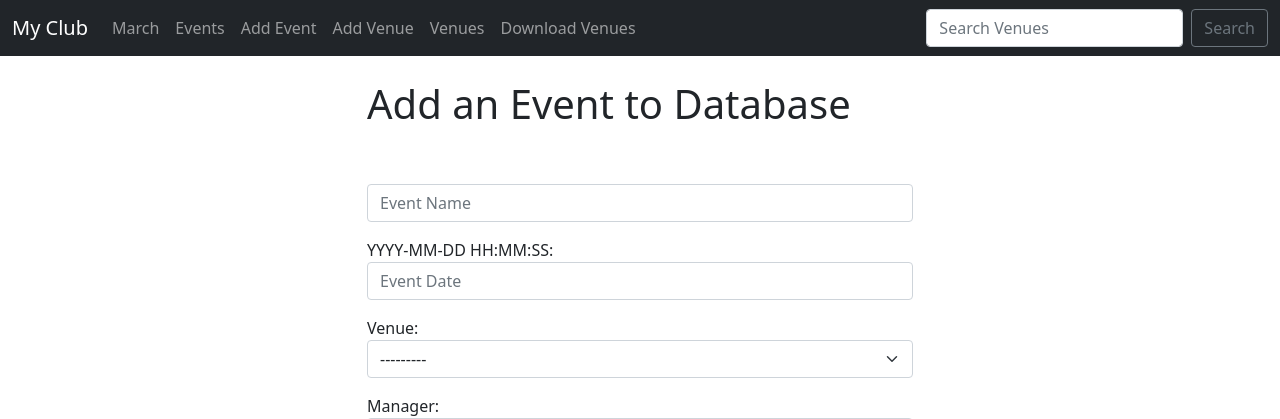
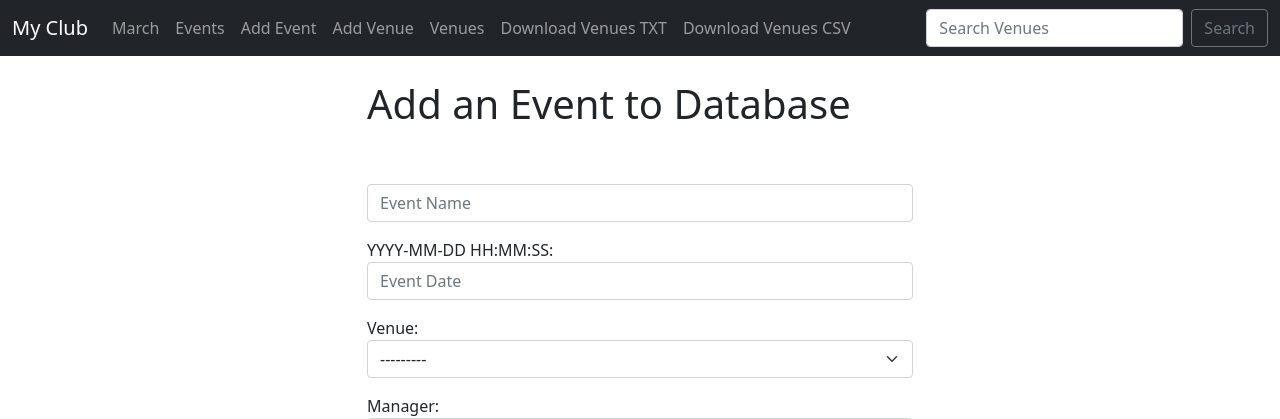
Before and after one commit to Eduardo-byte/events_website, a Django app: page /add_event in a window 1280 px wide. Shown: the top 419 px of the page. Run offline with Django 3.2, Linux system fonts and the light colour scheme; data comes from the database, SQL or seed files in the repository; both versions use the stored data as it was after the commit.

Commit message:
add txt and csv downloadable files

```diff
--- a/events/templates/events/navbar.html
+++ b/events/templates/events/navbar.html
@@ -22,7 +22,10 @@
           <a class="nav-link" href="{% url 'list-venues' %}">Venues</a>
         </li>
         <li class="nav-item">
-          <a class="nav-link" href="{% url 'venue-text' %}">Download Venues</a>
+          <a class="nav-link" href="{% url 'venue-text' %}">Download Venues TXT</a>
+        </li>
+        <li class="nav-item">
+          <a class="nav-link" href="{% url 'venue-csv' %}">Download Venues CSV</a>
         </li>
       </ul>
       <form class="d-flex" method=POST action="{% url 'search-venues' %}">
--- a/events/urls.py
+++ b/events/urls.py
@@ -24,4 +24,5 @@ urlpatterns = [
     path('search_venues', views.search_venues, name="search-venues"),
     path('delete_venue/<venue_id>', views.delete_venue, name="delete-venue"),
     path('venue_text', views.venue_text, name='venue-text'),
+    path('venue_csv', views.venue_csv, name='venue-csv'),
     ]
--- a/events/views.py
+++ b/events/views.py
@@ -6,6 +6,7 @@ from datetime import datetime
 from .models import Event, Venue
 from .forms import VenueForm, EventForm
 from django.http import HttpResponseRedirect, HttpResponse
+import csv
 
 # Create your views here.
 # to pass the variables/the content to be used on the html file you always need to :
@@ -32,6 +33,26 @@ def venue_text(request):
 
     #Write to TextFile
     response.writelines(lines)
+    return response
+
+#Generate CSV/Excel file Venues List
+def venue_csv(request):
+    response = HttpResponse(content_type='text/csv')
+    response['Content-Disposition'] = 'attachment; filename=venues.csv'
+
+    #Create a csv writer
+    writer = csv.writer(response)
+
+    #Designate the model
+    venues = Venue.objects.all()
+
+    #add column headings to csv file
+    writer.writerow(['Venue Name' , 'Address' , 'Post code' , 'Phone' , 'Email' , 'Web address'])
+
+    #Loop through and output
+    for venue in venues:
+        writer.writerow([venue.name , venue.address , venue.post_code ,  venue.phone, venue.email_address , venue.web])
+
     return response
 
 def add_venue(request):
```
Also changed, not shown: db.sqlite3.
